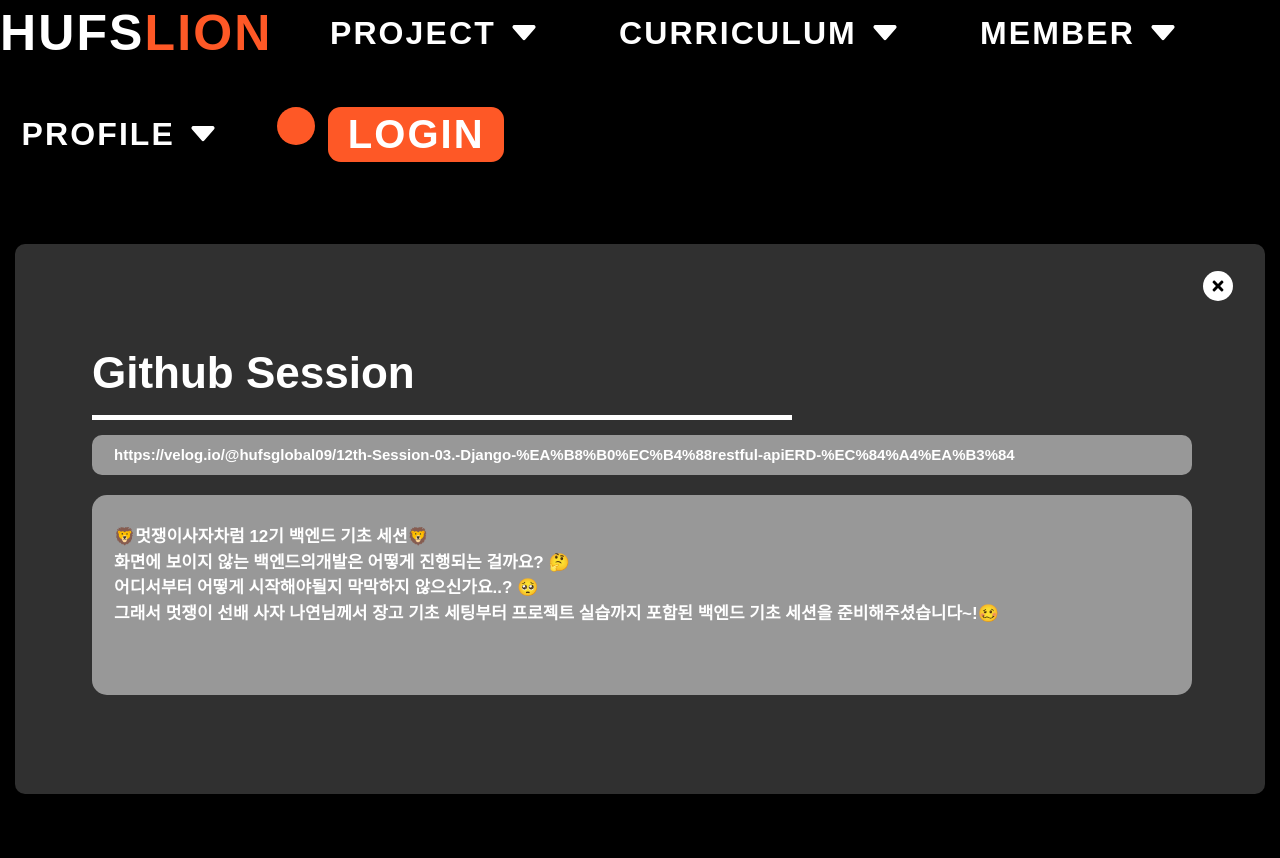
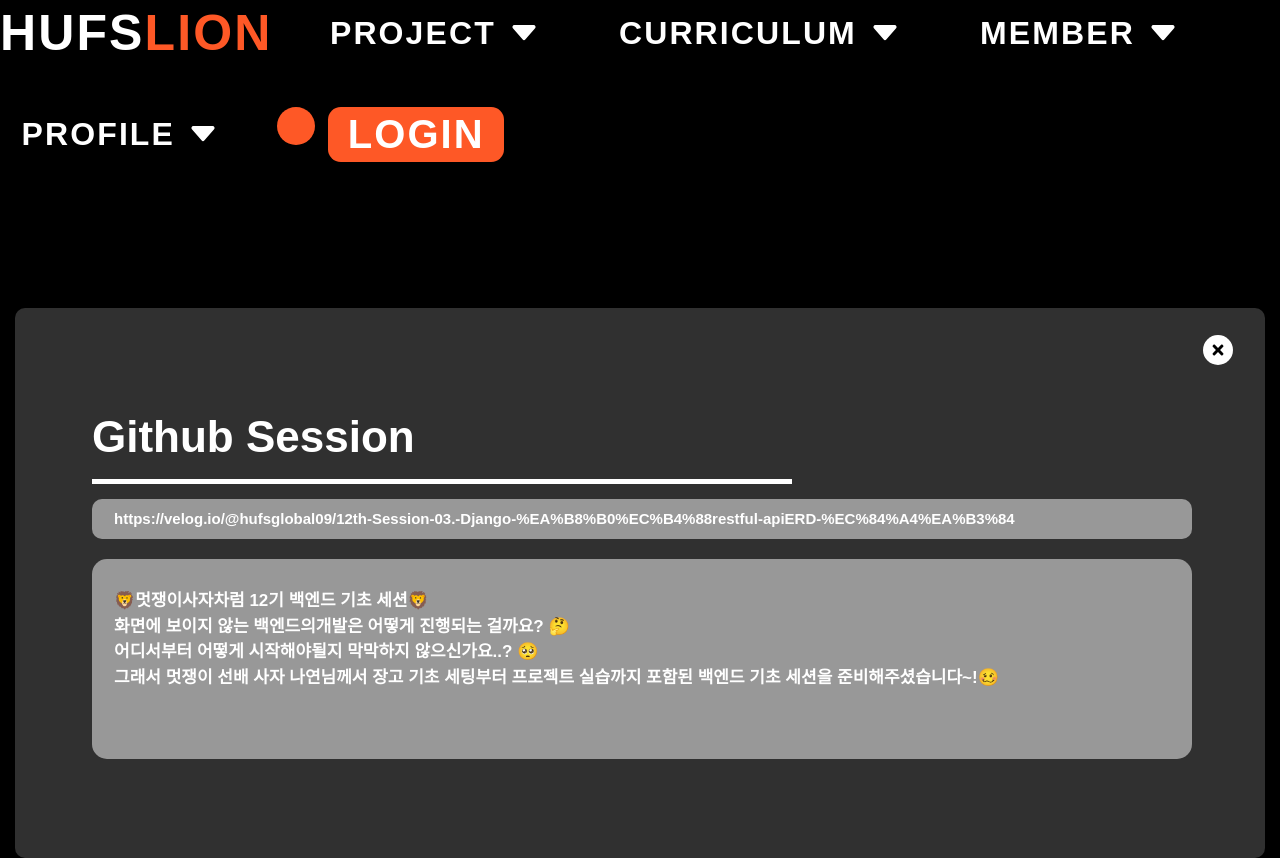
Before and after one commit to likelion12th-hufs-global-team5/team5-FE, a React (Create React App) app in the folder miniproject/: page /curriculumDetail in a window 1280 px wide. Shown: the top 858 px of the page. Built offline with nearby package versions, Linux system fonts and the light colour scheme.

Commit message:
design:header, footer간격 조정

```diff
--- a/miniproject/src/pages/Curriculum.js
+++ b/miniproject/src/pages/Curriculum.js
@@ -56,6 +56,9 @@
   flex-direction: column;
   align-items: center;
   text-align: center;
+
+  flex-wrap: wrap;
+  gap: 5vh;
 `;
 const CurriculumBox = styled.div`
   width: 1000px;
--- a/miniproject/src/pages/CurriculumDetail.js
+++ b/miniproject/src/pages/CurriculumDetail.js
@@ -10,6 +10,9 @@
   text-align: center;
   align-items: center;
   color: #fff;
+
+  flex-wrap: wrap;
+  gap: 5vw;
   @media screen and (max-width: 768px) {
     justify-content: center;
   }
--- a/miniproject/src/pages/CurriculumUpload.js
+++ b/miniproject/src/pages/CurriculumUpload.js
@@ -53,6 +53,9 @@
   text-align: center;
   align-items: center;
   color: #fff;
+
+  flex-wrap: wrap;
+  gap: 5vh;
   @media screen and (max-width: 768px) {
     justify-content: center;
   }
--- a/miniproject/src/pages/Profile.js
+++ b/miniproject/src/pages/Profile.js
@@ -11,6 +11,9 @@
 
     text-align:center;
     align-items:center;
+
+    flex-wrap: wrap;
+    gap:5vh;
 `;
 
 const Text=styled.p`
--- a/miniproject/src/pages/Project.js
+++ b/miniproject/src/pages/Project.js
@@ -13,6 +13,8 @@
     text-align:center;
     align-items:center;
 
+    flex-wrap: wrap;
+    gap:5vh;
 
     .link{
         margin:30px auto;
@@ -107,17 +109,7 @@
         <>
             <Container>
                 <Header />
-                <Text>test Text - Project</Text>
-                <Link to={'/'}>
-                    Main 이동
-                </Link>
-                <Link to={'/projectUpload'} className='link'>
-                    Project upload 페이지로 이동
-                </Link>
-                <Link to={'/projectDetail'} className='link'>
-                    Project detail 페이지로 이동
-                </Link>
-;                <Projectdiv>
+                  <Projectdiv>
                     <Buttondiv>
                         <Link to={'/projectUpload'} className='link'>
                             업로드하기
--- a/miniproject/src/pages/ProjectDetail.js
+++ b/miniproject/src/pages/ProjectDetail.js
@@ -11,6 +11,9 @@
 
     text-align:center;
     align-items:center;
+
+    flex-wrap: wrap;
+    gap:5vh;
 `;
 
 const Text=styled.p`
--- a/miniproject/src/pages/ProjectUpload.js
+++ b/miniproject/src/pages/ProjectUpload.js
@@ -11,6 +11,9 @@
 
     text-align:center;
     align-items:center;
+
+    flex-wrap: wrap;
+    gap:5vh;
 
     color:#fff;
 `;
@@ -199,10 +202,6 @@
         <>
             <Container>
                 <Header />
-                <Text>test Text - Project upload page</Text>
-                <Link to={'/'}>
-                    Main 이동
-                </Link>
                 <Projectdiv>
                     <MainImage>
 
```
